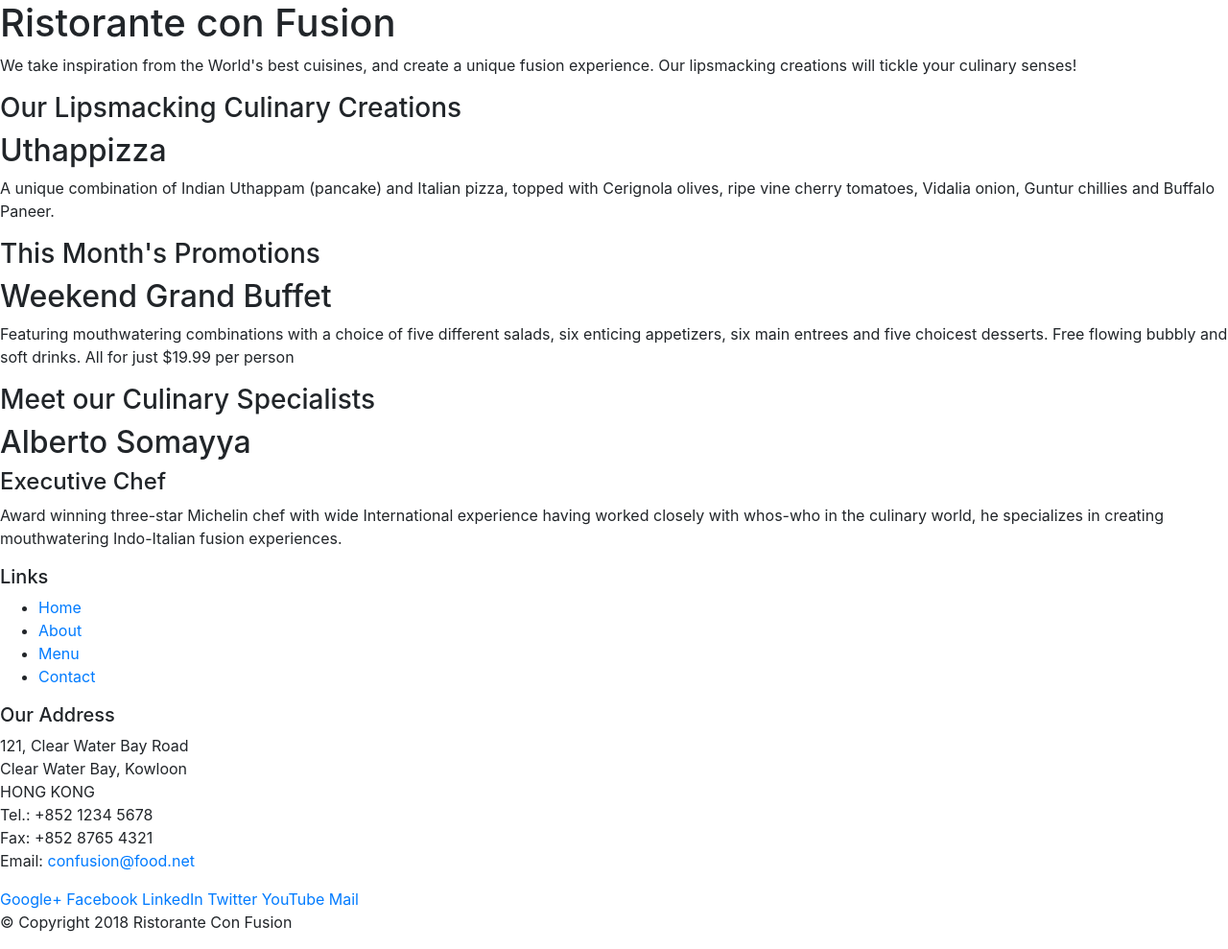
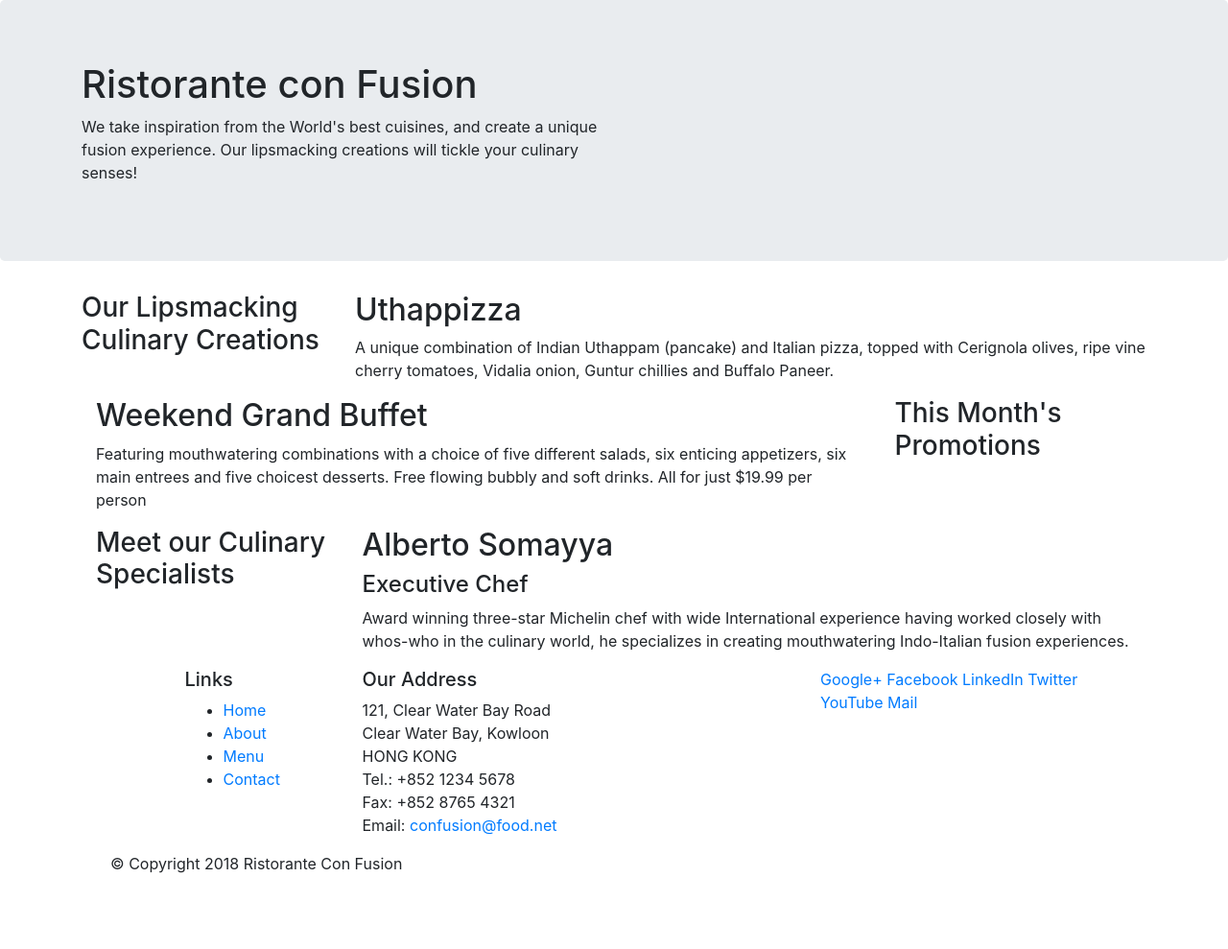
Before and after one commit to othnielalexander/conFusion-Bootstrap, a website: page index.html in a window 1280 px wide. Shown: the whole page at 96% size. After the commit the page ends 928 px from the top, so only its background shows below. Drawn offline with nearby package versions, Linux system fonts and the light colour scheme.

Commit message:
Bootstratp layout

```diff
--- a/index.html
+++ b/index.html
@@ -18,10 +18,10 @@
   </head>
 
   <body>
-    <header>
-      <div>
-        <div>
-          <div>
+    <header class="jumbotron">
+      <div class="container">
+        <div class="row">
+          <div class="col-12 col-sm-6">
             <h1>Ristorante con Fusion</h1>
             <p>
               We take inspiration from the World's best cuisines, and create a
@@ -29,17 +29,17 @@
               your culinary senses!
             </p>
           </div>
-          <div></div>
+          <div class="col-12 col-sm"></div>
         </div>
       </div>
     </header>
 
-    <div>
-      <div>
-        <div>
+    <div class="container">
+      <div class="row">
+        <div class="col-12 col-sm-4 col-md-3">
           <h3>Our Lipsmacking Culinary Creations</h3>
         </div>
-        <div>
+        <div class="col col-sm col-md">
           <h2>Uthappizza</h2>
           <p>
             A unique combination of Indian Uthappam (pancake) and Italian pizza,
@@ -49,42 +49,43 @@
         </div>
       </div>
 
-      <div>
-        <div>
+      <div class="container">
+        <div class="row">
+          <div class="col-12 col-sm-4 order-sm-last col-md-3">
             <h3>This Month's Promotions</h3>
           </div>
-        <div>
+          <div class="col col-sm col-md">
             <h2>Weekend Grand Buffet</h2>
             <p>
-            Featuring mouthwatering combinations with a choice of five different
-            salads, six enticing appetizers, six main entrees and five choicest
-            desserts. Free flowing bubbly and soft drinks. All for just $19.99
-            per person
+              Featuring mouthwatering combinations with a choice of five
+              different salads, six enticing appetizers, six main entrees and
+              five choicest desserts. Free flowing bubbly and soft drinks. All
+              for just $19.99 per person
             </p>
           </div>
         </div>
+      </div>
 
-      <div>
-        <div>
-          <h3>Meet our Culinary Specialists</h3>
-        </div>
-        <div>
+      <div class="container">
+        <div class="row">
+          <div class="col-12 col-sm-4 order-sm-first col-md-3"><h3>Meet our Culinary Specialists</h3></div>
+          <div class="col col-sm col-md">
             <h2>Alberto Somayya</h2>
             <h4>Executive Chef</h4>
             <p>
               Award winning three-star Michelin chef with wide International
               experience having worked closely with whos-who in the culinary
-            world, he specializes in creating mouthwatering Indo-Italian fusion
-            experiences.
+              world, he specializes in creating mouthwatering Indo-Italian
+              fusion experiences.
             </p>
           </div>
         </div>
       </div>
 
-    <footer>
-      <div>
-        <div>
-          <div>
+    <footer >
+      <div class="container">
+        <div class="row">
+          <div class="col-4 offset-1 col-sm-2">
             <h5>Links</h5>
             <ul>
               <li><a href="#">Home</a></li>
@@ -93,7 +94,7 @@
               <li><a href="#">Contact</a></li>
             </ul>
           </div>
-          <div>
+          <div class="col-7 col-sm-5">
             <h5>Our Address</h5>
             <address>
               121, Clear Water Bay Road<br />
@@ -104,8 +105,8 @@
               Email: <a href="mailto:confusion@food.net">confusion@food.net</a>
             </address>
           </div>
-          <div>
-            <div>
+          <div class="col-12 col-sm-4">
+            <div class="col-auto">
               <a href="http://google.com/+">Google+</a>
               <a href="http://www.facebook.com/profile.php?id=">Facebook</a>
               <a href="http://www.linkedin.com/in/">LinkedIn</a>
@@ -116,7 +117,7 @@
           </div>
         </div>
         <div>
-          <div>
+          <div class="container">
             <p>© Copyright 2018 Ristorante Con Fusion</p>
           </div>
         </div>
```
Lines whose indentation alone changed are shown as unchanged.
